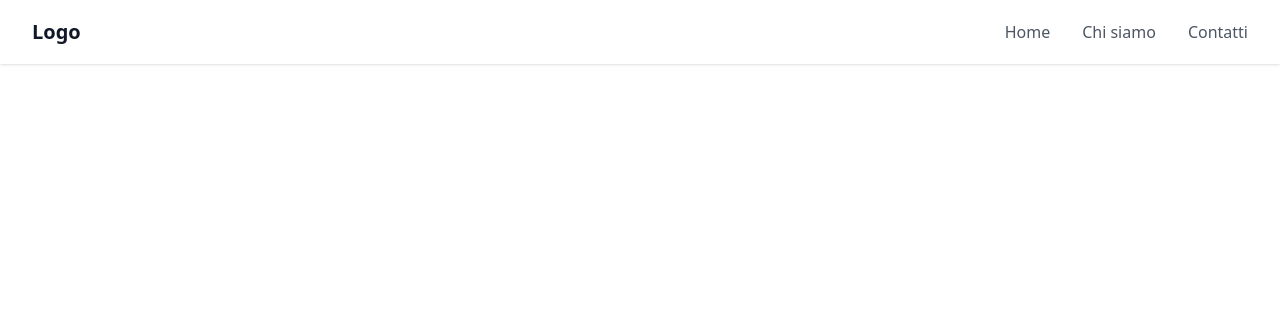
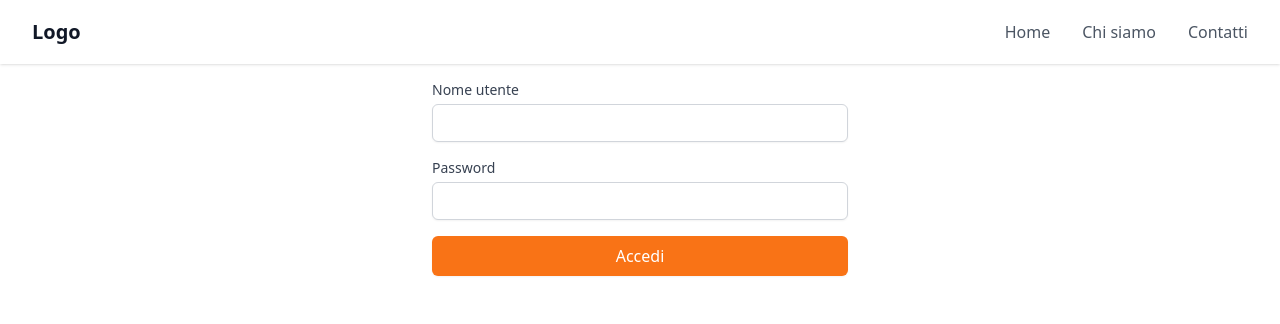
Before and after one commit to ProtectMee/website, a Flask app: template templates/login.html in a window 1280 px wide. Shown: the top 324 px of the page. Run offline with Flask 3, Linux system fonts and the light colour scheme; the template is opened without the code that fills it, so the values that code supplies are empty; some libraries are stand-ins or nearby versions.

Commit message:
Add login form to login.html
Added a login form with the style of ProtectMee, it has to be tested with dark mode.

```diff
--- a/templates/login.html
+++ b/templates/login.html
@@ -52,6 +52,17 @@
                 class="block py-2 text-gray-600 hover:text-gray-900 dark:text-gray-300 dark:hover:text-white">Contatti</a>
         </nav>
     </header>
+    <form action="" class="mt-4">
+            <div class="center mx-auto max-w-md px-4 m-auto">
+                <label for="username" class="block text-sm font-medium text-gray-700 dark:text-gray-300">Nome utente</label>
+                <input type="text" id="username" name="username"
+                    class="mt-1 block w-full px-3 py-2 bg-white border border-gray-300 rounded-md shadow-sm focus:outline-none focus:ring-orange-500 focus:border-orange-500 sm:text-sm dark:bg-zinc-800 dark:border-zinc-700 dark:text-white">
+                <label for="password" class="block text-sm font-medium text-gray-700 dark:text-gray-300 mt-4">Password</label>
+                <input type="password" id="password" name="password"
+                    class="mt-1 block w-full px-3 py-2 bg-white border border-gray-300 rounded-md shadow-sm focus:outline-none focus:ring-orange-500 focus:border-orange-500 sm:text-sm dark:bg-zinc-800 dark:border-zinc-700 dark:text-white">
+                <button type="submit" class="mt-4 w-full bg-orange-500 text-white py-2 px-4 rounded-md shadow-sm hover:bg-orange-700 focus:outline-none focus:ring-2 focus:ring-offset-2 focus:ring-orange-500">Accedi</button>
+            </div>
+    </form>
 </body>
 
 </html>
```
